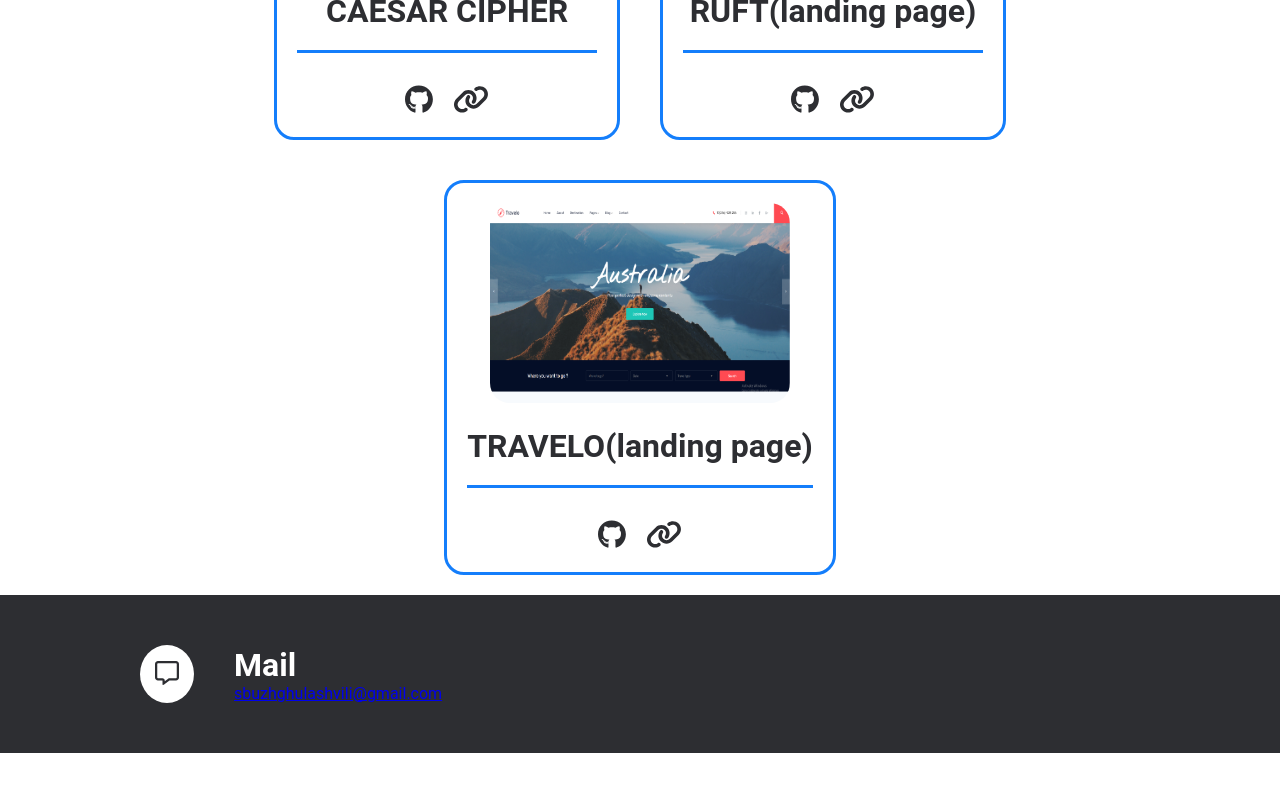
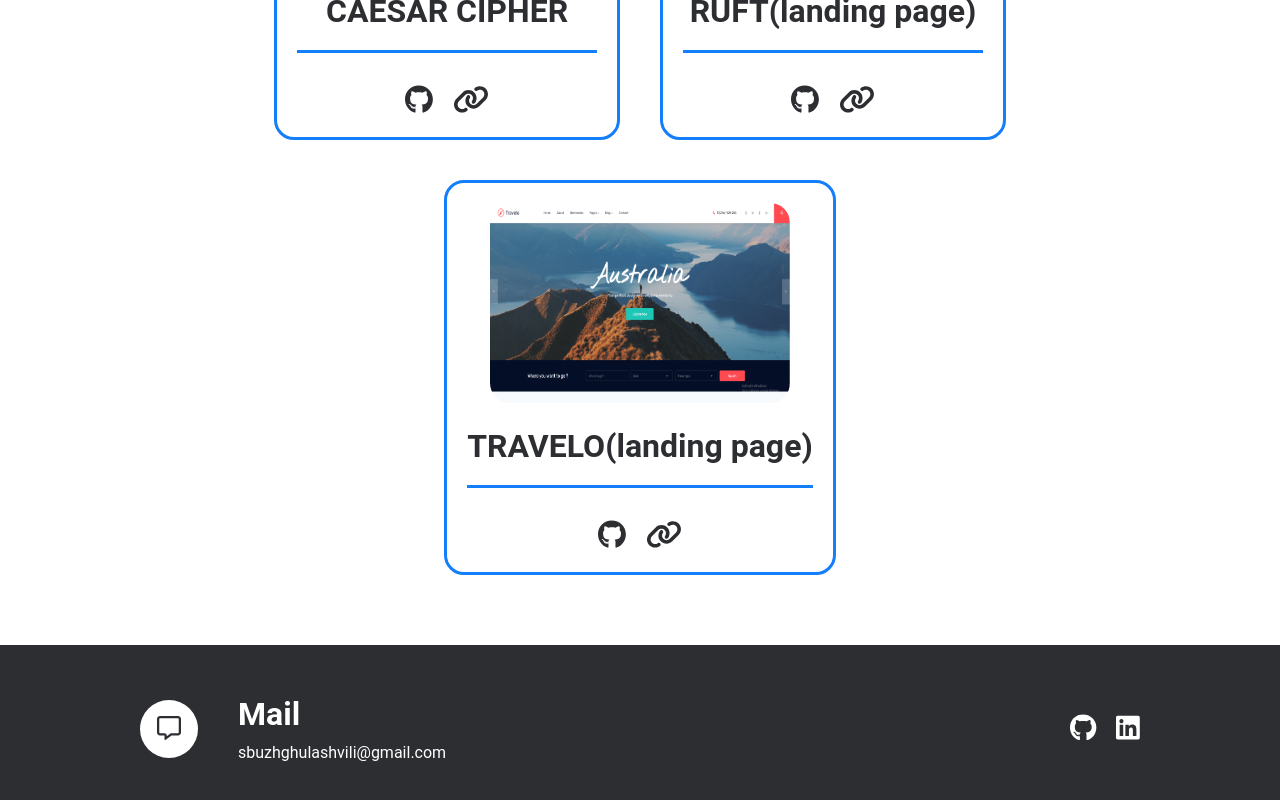
Before and after one commit to sandro-buzhghulashvili/portfolio, a React (Create React App) app: page /projects in a window 1280 px wide. Shown: the part 2835-3635 px from the top of the page. Before the commit the page ends 3588 px from the top, so only its background shows below. Built offline with nearby package versions, Linux system fonts and the light colour scheme; the HTML template or start-up script is replaced by a standard one.

Commit message:
production ready v1

```diff
--- a/src/components/Footer.js
+++ b/src/components/Footer.js
@@ -1,24 +1,37 @@
-import React from "react";
+import React from 'react';
 
-import { FontAwesomeIcon } from "@fortawesome/react-fontawesome";
-import { faMessage } from "@fortawesome/free-regular-svg-icons";
+import { FontAwesomeIcon } from '@fortawesome/react-fontawesome';
+import { faMessage } from '@fortawesome/free-regular-svg-icons';
+import { faGithub, faLinkedin } from '@fortawesome/free-brands-svg-icons';
 
-import classes from "./Footer.module.scss"
+import classes from './Footer.module.scss';
 
 const Footer = () => {
   return (
-        <div className={classes.footer}>
+    <div className={classes.footer} id="footerContactSection">
       <div className={classes.content}>
         <div className={classes.contact}>
-                    <span className={classes.icon}><FontAwesomeIcon icon={faMessage} /></span>
+          <span className={classes.icon}>
+            <FontAwesomeIcon icon={faMessage} />
+          </span>
           <div>
             <h1>Mail</h1>
-                        <a href="#mail">sbuzhghulashvili@gmail.com</a>
+            <a href="mailto:sbuzhghulashvili@gmail.com">
+              sbuzhghulashvili@gmail.com
+            </a>
+          </div>
+        </div>
+        <div className={classes.links}>
+          <a href="#github" className={classes.icon}>
+            <FontAwesomeIcon icon={faGithub} />
+          </a>
+          <a href="#github" className={classes.icon}>
+            <FontAwesomeIcon icon={faLinkedin} />
+          </a>
         </div>
       </div>
     </div>
-        </div>
-    )
-}
+  );
+};
 
-export default Footer
+export default Footer;
--- a/src/components/Footer.module.scss
+++ b/src/components/Footer.module.scss
@@ -1,6 +1,7 @@
 @import "../scss_partials/variables";
 
 .footer {
+    margin-top: 50px;
     background-color: $primary-color;
     color: #fff;
 
@@ -8,6 +9,9 @@
         max-width: 1100px;
         margin: auto;
         padding: 50px;
+        display: flex;
+        justify-content: space-between;
+        align-items: center;
 
         .contact {
             display: flex;
@@ -16,11 +20,57 @@
             .icon {
                 margin-right: 40px;
                 font-size: 1.5rem;
-                padding: 15px;
+                padding: 15px 17px;
                 background-color: #fff;
                 color: $primary-color;
                 border-radius: 50%;
             }
+
+            h1 {
+                margin-bottom: 10px;
+            }
+
+            a {
+                color: #fff;
+                text-decoration: none;
+                font-weight: weight(regular);
+            }
         }
+
+        .links {
+            .icon {
+                font-size: 1.7rem;
+                margin-left: 20px;
+                color: #fff;
+                text-decoration: none;
+                transition: .2s;
+
+                @media screen and (min-width: query(medium)) {
+                    &:hover {
+                        font-size: 1.9rem;
+                    }
+                }
+            }
+        }
+
+        @media screen and (max-width:query(small)) {
+            flex-direction: column;
+
+            .contact {
+                margin-bottom: 30px;
+            }
+
+            .links {
+                width: 100%;
+                justify-content: flex-start;
+
+                .icon {
+                    margin-left: 0;
+                    margin-right: 20px;
+                }
+            }
+        }
+
+
     }
 }
--- a/src/components/Navbar.js
+++ b/src/components/Navbar.js
@@ -52,7 +52,7 @@ const Navbar = ({ hideSections }) => {
             <li onClick={() => scrollToSection('projects')}>
               <a href="#nav">Projects</a>
             </li>
-            <li onClick={() => scrollToSection()}>
+            <li onClick={() => scrollToSection('footerContactSection')}>
               <a href="#nav">Contact</a>
             </li>
           </>
--- a/src/pages/Projects.js
+++ b/src/pages/Projects.js
@@ -1,4 +1,4 @@
-import React from 'react';
+import React, { useEffect } from 'react';
 import { FontAwesomeIcon } from '@fortawesome/react-fontawesome';
 import { faGithub } from '@fortawesome/free-brands-svg-icons';
 import { faLink } from '@fortawesome/free-solid-svg-icons';
@@ -28,7 +28,11 @@ const ProjectsPage = () => {
       </div>
     );
   });
-  console.log(PROJECTS);
+
+  useEffect(() => {
+    window.scrollTo({ top: 0, behavior: 'smooth' });
+  }, []);
+
   return (
     <>
       <Navbar hideSections={true} />
```
Lines whose indentation alone changed are shown as unchanged.
